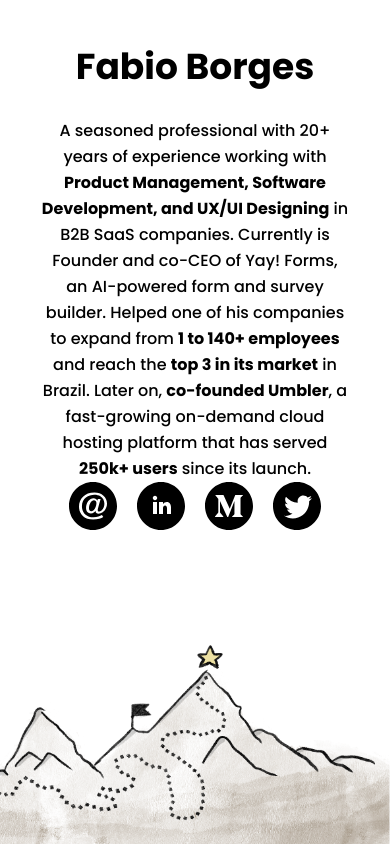
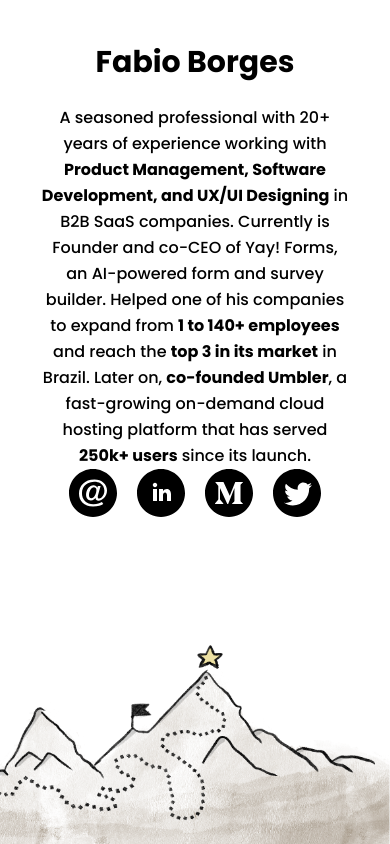
Before and after one commit to fabioborges/portfolio, a Nuxt app: page / in a window 390 px wide. Built offline with nearby package versions, Linux system fonts and the light colour scheme.

Commit message:
Update index.vue

```diff
--- a/pages/index.vue
+++ b/pages/index.vue
@@ -1,7 +1,7 @@
 <template>
   <div class="flex items-start 2xl:items-center justify-center text-center h-screen">
     <div class="absolute object-center z-50 p-10 w-full xl:w-3/4 2xl:w-3/5">
-      <h1 class="font-sans text-4xl sm:text-5xl font-extrabold mb-6">
+      <h1 class="font-sans text-3xl sm:text-5xl font-extrabold mb-5 sm:mb-6">
         Fabio Borges
       </h1>
       <p class="font-sans text-base sm:text-2xl 2xl:text-xl font-medium leading-relaxed">
```
